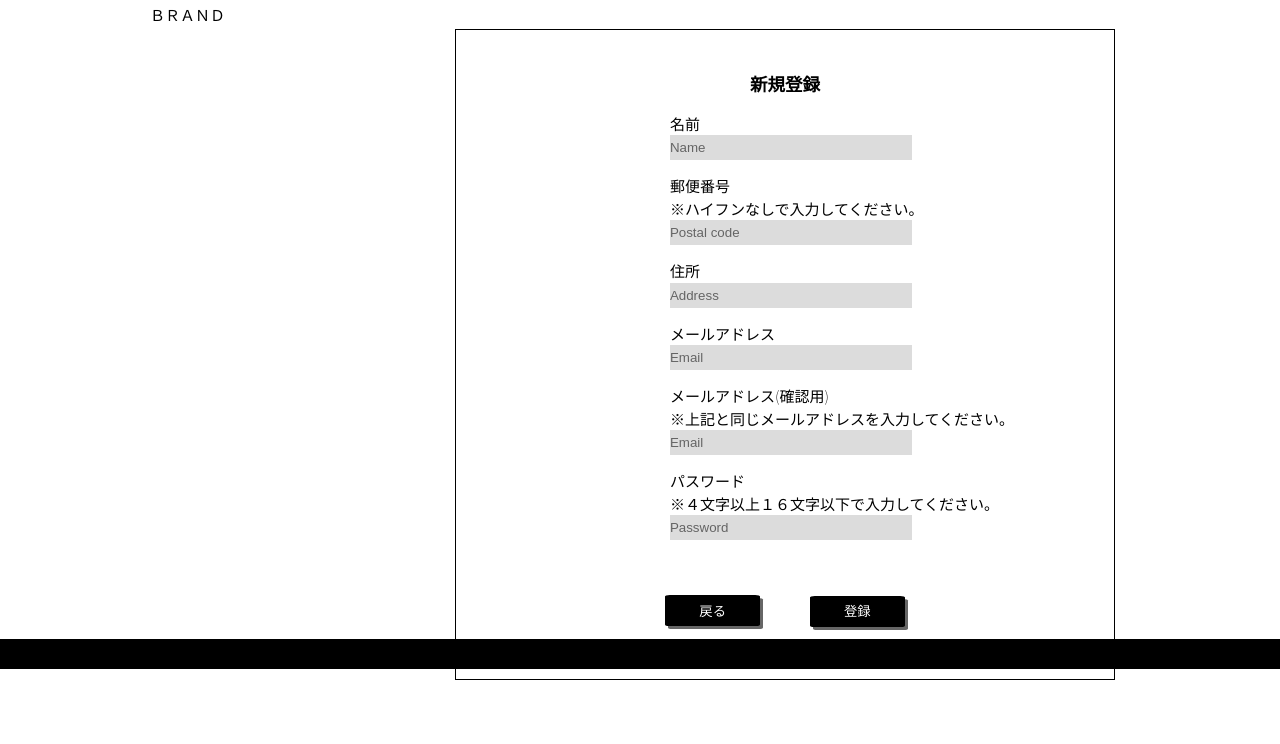
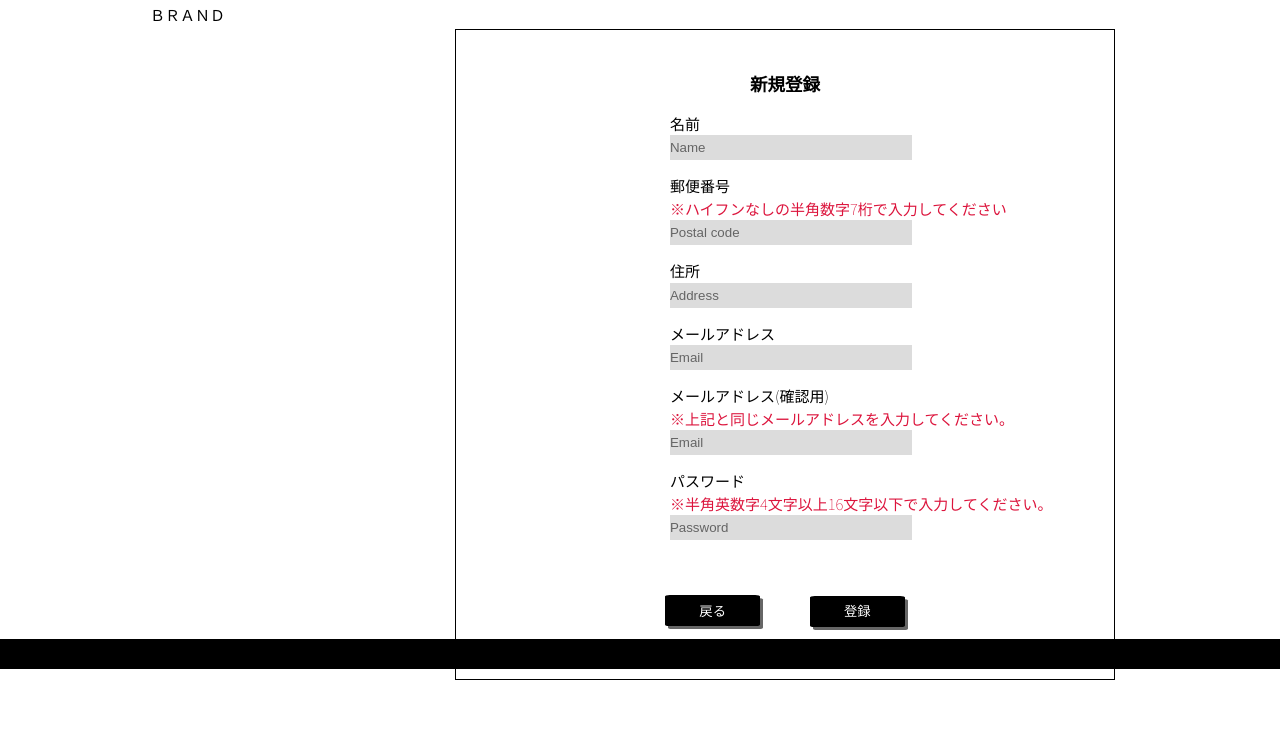
Before and after one commit to Aso2001392/ECsite, a PHP site: page /newuser-in.php in a window 1280 px wide. Shown: the part 131-875 px from the top of the page. Run offline with PHP 8.4, Linux system fonts and the light colour scheme; data that the repository does not hold is empty.

Commit message:
正規表現　12/10

```diff
--- a/PHP/newuser-in.php
+++ b/PHP/newuser-in.php
@@ -12,25 +12,25 @@
             <div class="box-user">
                 <form action="newuser-out.php" method="post">
                     <div id="usertitle">名前<br>
-                    <input class="box1" type="text" name="name"  placeholder="Name" required></div>
+                        <input class="box1" type="text" name="name"  placeholder="Name" required></div>
 
                     <div id="usertitle">郵便番号<br>
-                        ※ハイフンなしで入力してください。<br>
-                    <input class="box1" type="text" name="postal" placeholder="Postal code" required></div>
+                        <p style="color:crimson">※ハイフンなしの半角数字7桁で入力してください</p>
+                        <input class="box1" type="text" name="postal" placeholder="Postal code" pattern="^([0-9]{7})$" title="※ハイフンなしの半角数字7桁で入力してください" required></div>
 
                     <div id="usertitle">住所<br>
-                    <input class="box1" type="text" name="address" placeholder="Address" required></div>
+                        <input class="box1" type="text" name="address" placeholder="Address" required></div>
 
                     <div id="usertitle">メールアドレス<br>
-                    <input class="box1" type="email" name="mail" placeholder="Email" required></div>
+                        <input class="box1" type="email" name="mail" placeholder="Email" required></div>
 
                     <div id="usertitle">メールアドレス(確認用)<br>
-                        ※上記と同じメールアドレスを入力してください。<br>
-                    <input class="box1" type="email" name="mail2" placeholder="Email" required></div>
+                        <p style="color:crimson">※上記と同じメールアドレスを入力してください。</p>
+                        <input class="box1" type="email" name="mail2" placeholder="Email" required></div>
 
                     <div id="usertitle">パスワード<br>
-                        ※４文字以上１６文字以下で入力してください。<br>
-                    <input class="box1" type="password" name="pass" placeholder="Password" required></div>
+                        <p style="color:crimson">※半角英数字4文字以上16文字以下で入力してください。</p>
+                        <input class="box1" type="password" name="pass" placeholder="Password" pattern="^([a-zA-Z0-9]{4,16})$" title="※半角英数字4文字以上16文字以下で入力してください。" required></div>
 
                     <br><br>
             </div>
```
Also changed, not shown: PHP/userupdata-in.php (+7 -7 lines).
